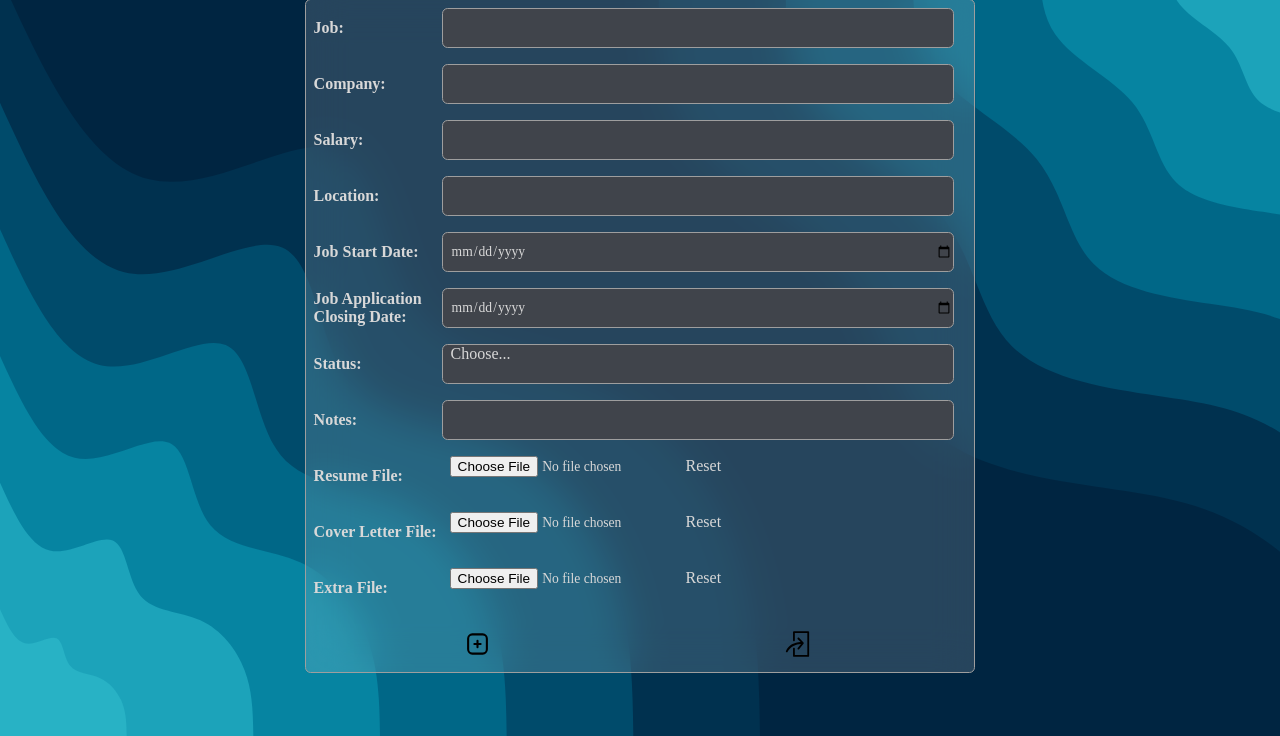
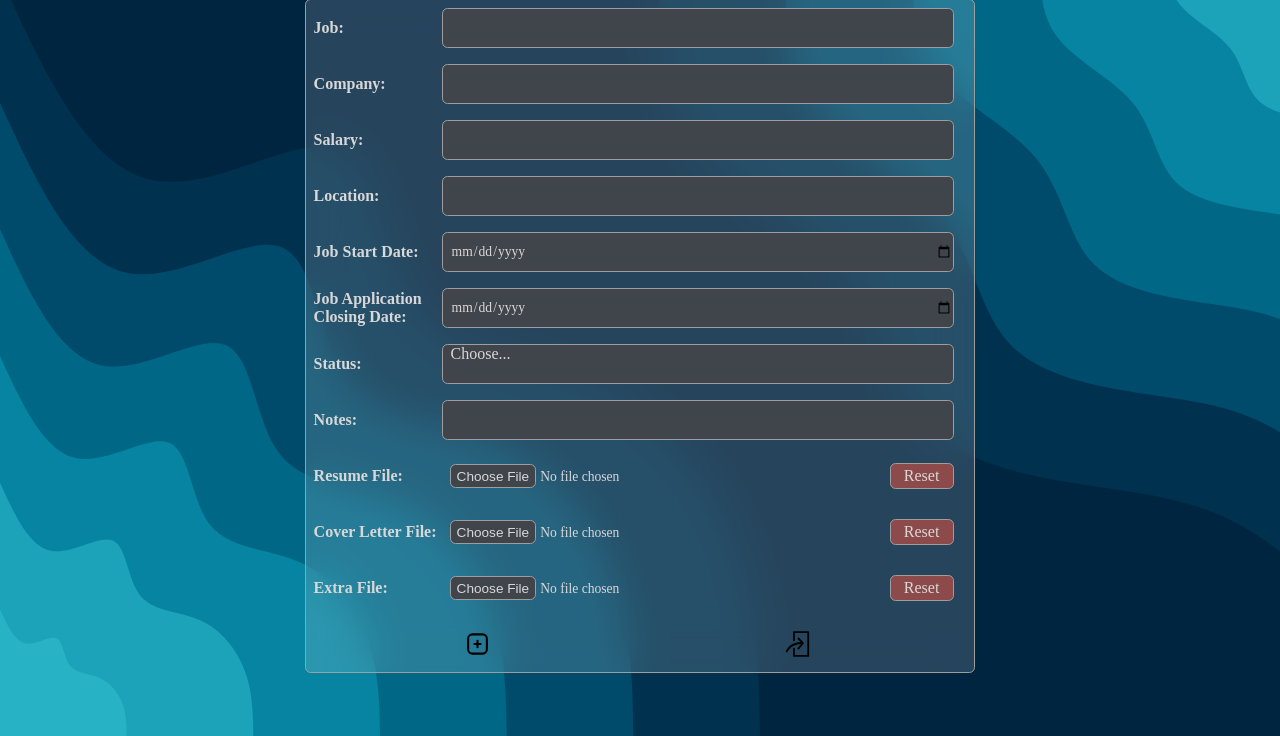
Before and after one commit to karthik-vig/job-application-tracker, a Flask app: page /addJobInfo in a window 1280 px wide. Shown: the part 64-800 px from the top of the page. Run offline with Flask 2, Linux system fonts and the light colour scheme.

Commit message:
added design to choose file and reset buttons for addJobInfo

```diff
--- a/flaskr/static/css/addJobInfoStyle.css
+++ b/flaskr/static/css/addJobInfoStyle.css
@@ -127,3 +127,51 @@
     grid-template-columns: [col1] 10vw [col2] 40vw [endCol];
     grid-template-rows: [row1] 5vh [endRow];
 }
+
+
+/* design for the files section */
+
+.filesResetButton {
+    background-color: #8d4a4a;
+}
+
+.filesResetButton:active {
+    background-color: #613232;
+}
+
+.filesResetButtonItem {
+    grid-column-start: col2;
+    grid-column-end: endCol;
+    grid-row-start: row1;
+    grid-row-end: endRow;
+    height: 3vh;
+    text-align: center;
+}
+
+.filesUploadItem {
+    grid-column-start: col1;
+    grid-column-end: col2;
+    grid-row-start: row1;
+    grid-row-end: endRow;
+}
+
+.fileSelectorButton::file-selector-button {
+    background-color: #40444b;
+    border-style: solid;
+    border-width: 0.1vh;
+    border-radius: 0.7vh;
+    border-color: #9e9e9e;
+    color: #d8d8d8;
+    height: 3vh;
+}
+
+.fileSelectorButton::file-selector-button:active {
+    background-color: #272a2e;
+}
+
+.filesContainer {
+    display: grid;
+    grid-template-columns: [col1] 35vw [col2] 5vw [endCol];
+    grid-template-rows: [row1] 5vh [endRow];
+    align-items: center;
+}
--- a/flaskr/templates/addJobInfo.html
+++ b/flaskr/templates/addJobInfo.html
@@ -49,23 +49,23 @@
             </fieldset>
             <fieldset class="resumeFileInputItem fieldsetContainer">
                 <label class="fieldsetLabelItem">Resume File:</label>
-                <section class="fieldsetInputItem">
-                    <input type="file" name="resumeFile" id="resumeFile">
-                    <button onclick="document.getElementById('resumeFile').value = ''; return false;">Reset</button>
+                <section class="fieldsetInputItem filesContainer">
+                    <input type="file" name="resumeFile" id="resumeFile" class="filesUploadItem fileSelectorButton">
+                    <button onclick="document.getElementById('resumeFile').value = ''; return false;" class="filesResetButtonItem commonBorder filesResetButton">Reset</button>
                 </section>
             </fieldset>
             <fieldset class="coverLetterFileInputItem fieldsetContainer">
                 <label class="fieldsetLabelItem">Cover Letter File:</label>
-                <section class="fieldsetInputItem">
-                    <input type="file" name="coverLetterFile" id="coverLetterFile">
-                    <button onclick="document.getElementById('coverLetterFile').value = ''; return false;">Reset</button>
+                <section class="fieldsetInputItem filesContainer">
+                    <input type="file" name="coverLetterFile" id="coverLetterFile" class="filesUploadItem fileSelectorButton">
+                    <button onclick="document.getElementById('coverLetterFile').value = ''; return false;" class="filesResetButtonItem commonBorder filesResetButton">Reset</button>
                 </section>
             </fieldset>
             <fieldset class="extraFileInputItem fieldsetContainer">
                 <label class="fieldsetLabelItem">Extra File:</label>
-                <section class="fieldsetInputItem">
-                    <input type="file" name="extraFile" id="extraFile">
-                    <button onclick="document.getElementById('extraFile').value = ''; return false;">Reset</button>
+                <section class="fieldsetInputItem filesContainer">
+                    <input type="file" name="extraFile" id="extraFile" class="filesUploadItem fileSelectorButton">
+                    <button onclick="document.getElementById('extraFile').value = ''; return false;" class="filesResetButtonItem commonBorder filesResetButton">Reset</button>
                 </section>
             </fieldset>
             <input type="image"  src="{{url_for('static', filename='icons/add.svg')}}" name="newJobInfoSubmit" class="buttonDim newJobInfoSubmitInputItem">
```
